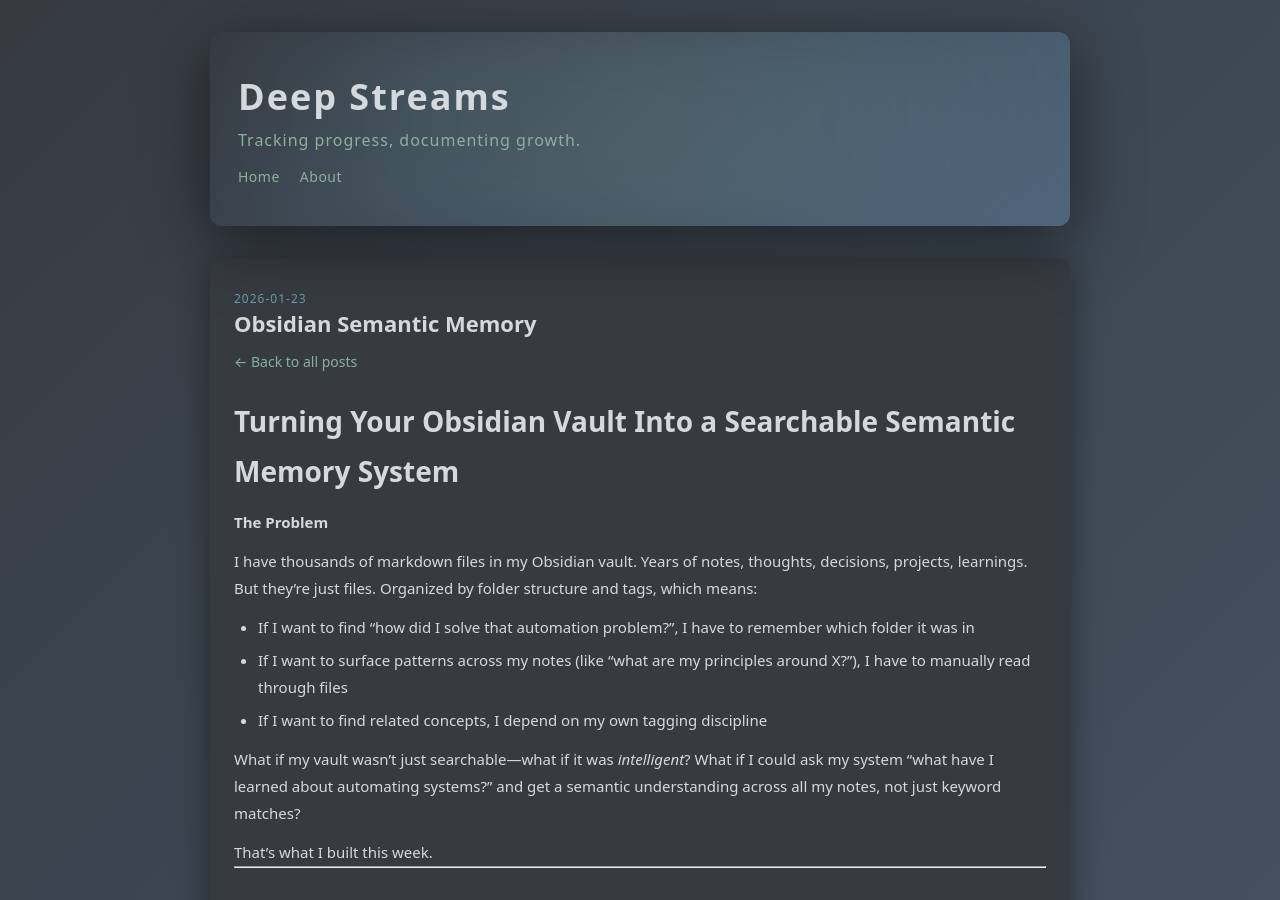
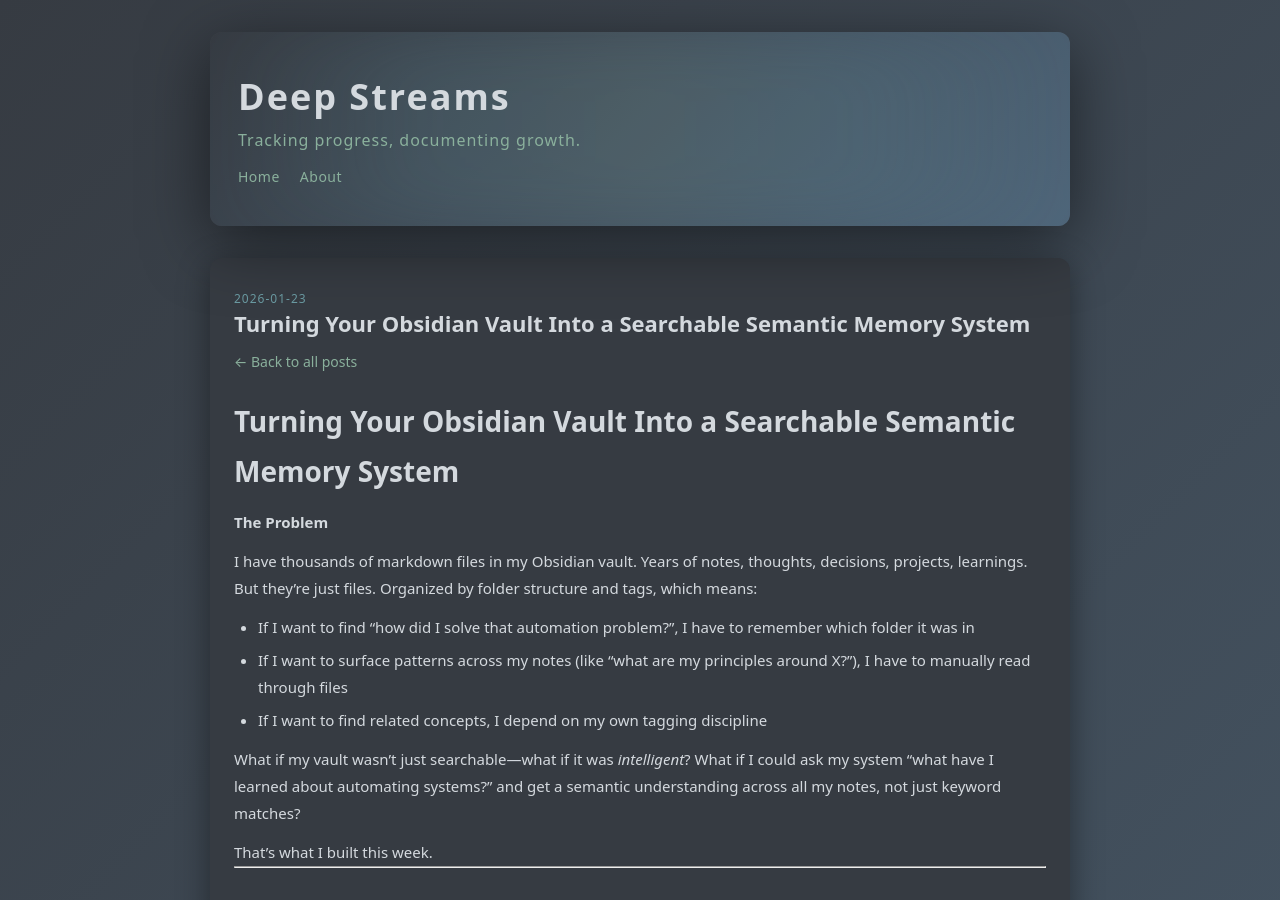
Before and after one commit to ShaneDugas/shanedugas.github.io, a Jekyll site: the page built from _posts/2026-01-23-obsidian-semantic-memory.md, in a window 1280 px wide and 900 px high. Built offline with Jekyll 4.4.1, drawn with Linux system fonts in a browser that asks for light colours.

Commit message:
Fix: Add YAML front matter to blog post for Jekyll publishing
Co-Authored-By: Claude Haiku 4.5 <noreply@anthropic.com>

```diff
--- a/_posts/2026-01-23-obsidian-semantic-memory.md
+++ b/_posts/2026-01-23-obsidian-semantic-memory.md
@@ -1,3 +1,9 @@
+---
+layout: post
+title: "Turning Your Obsidian Vault Into a Searchable Semantic Memory System"
+date: 2026-01-23
+---
+
 # Turning Your Obsidian Vault Into a Searchable Semantic Memory System
 
 **The Problem**
```
